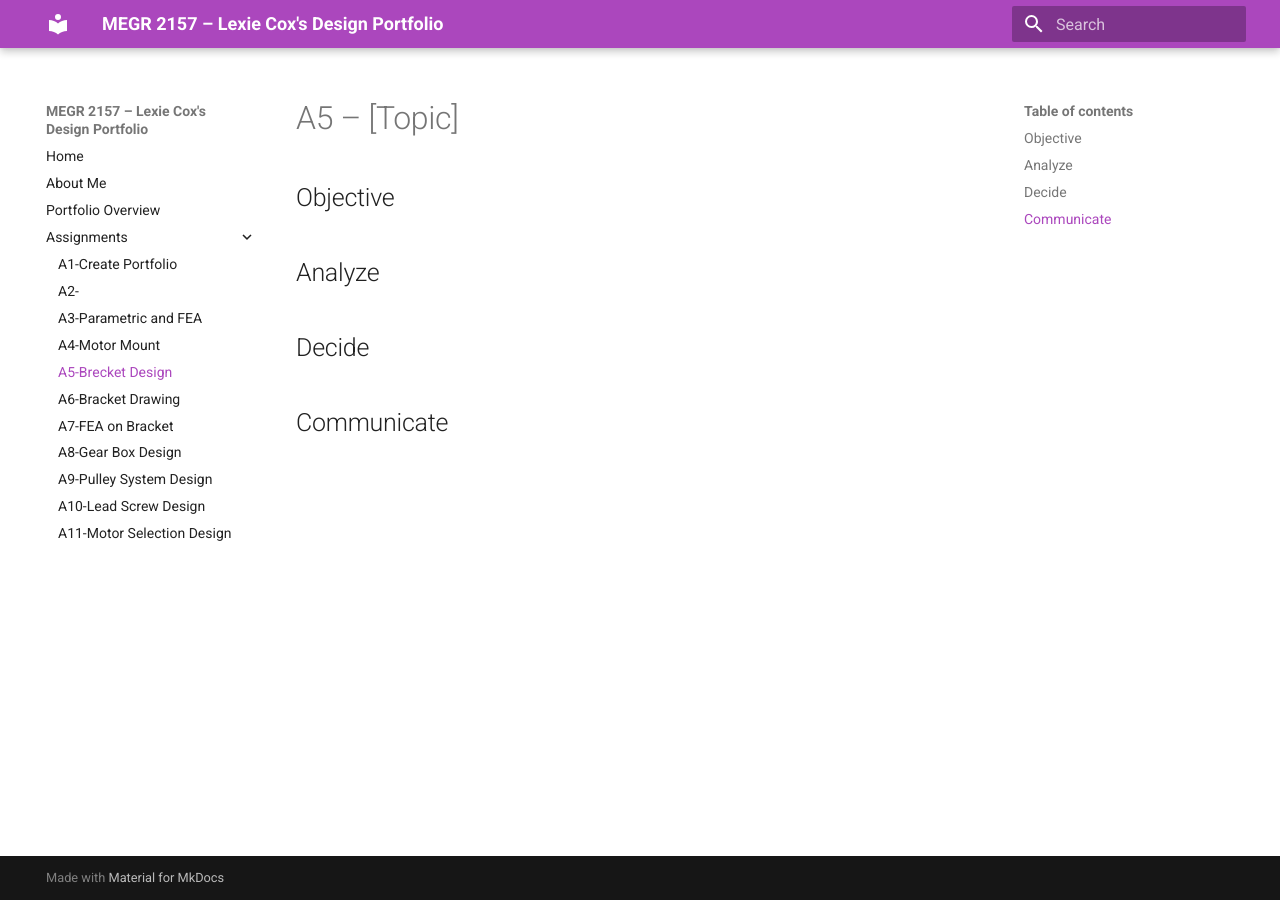
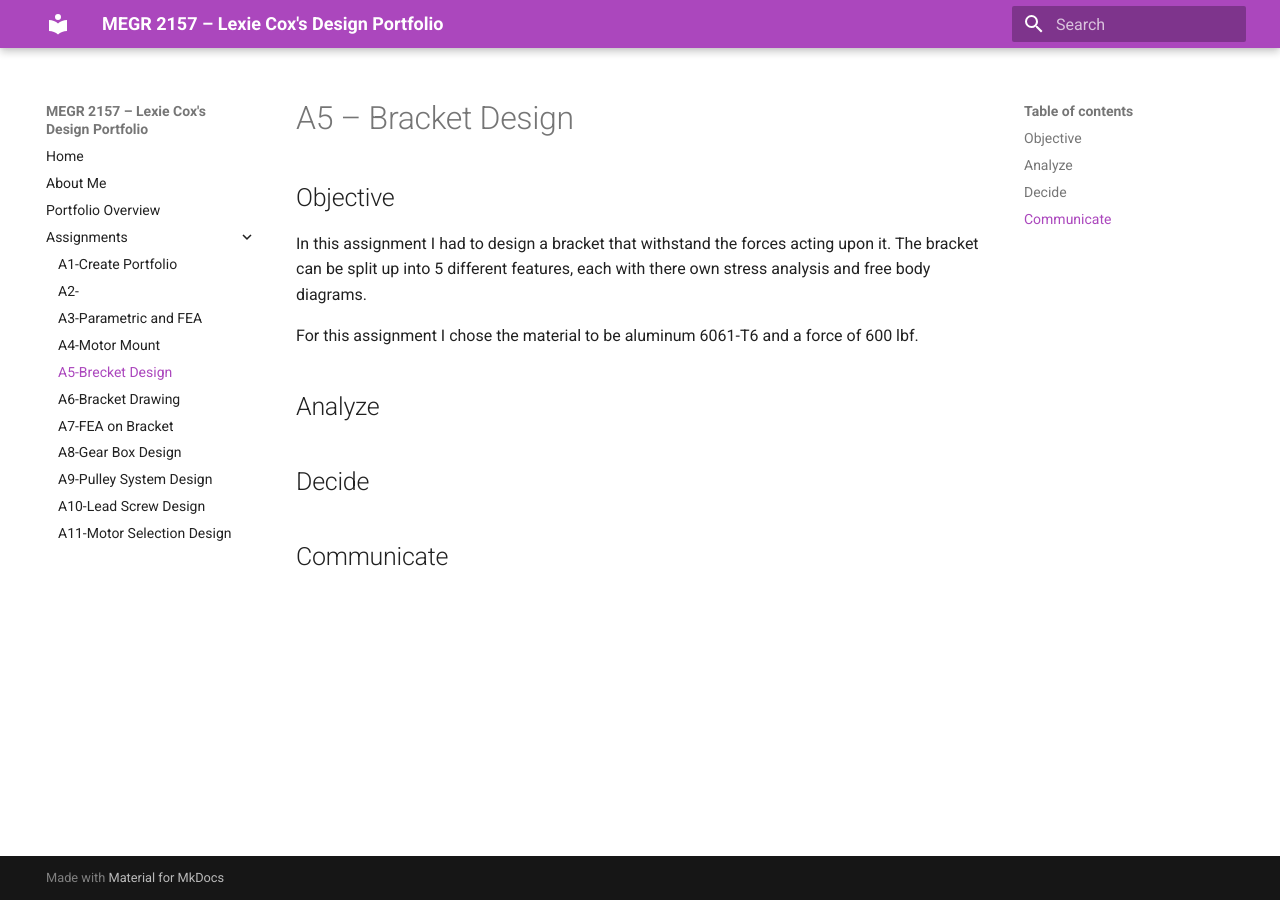
Before and after one commit to lexiecox628/megr2157-portfolio, an MkDocs documentation site: the page built from docs/assignments/A05/index.md, in a window 1280 px wide. Built offline with MkDocs 1.6.1 and Material for MkDocs 9.7.7, drawn with Linux system fonts in a browser that asks for light colours.

Commit message:
Objective

```diff
--- a/docs/assignments/A05/index.md
+++ b/docs/assignments/A05/index.md
@@ -1,7 +1,10 @@
-# A5 – [Topic]
+# A5 – Bracket Design
 
 ## Objective
 
+In this assignment I had to design a bracket that withstand the forces acting upon it. The bracket can be split up into 5 different features, each with there own stress analysis and free body diagrams.
+
+For this assignment I chose the material to be aluminum 6061-T6 and a force of 600 lbf.
 
 ## Analyze
 
```
